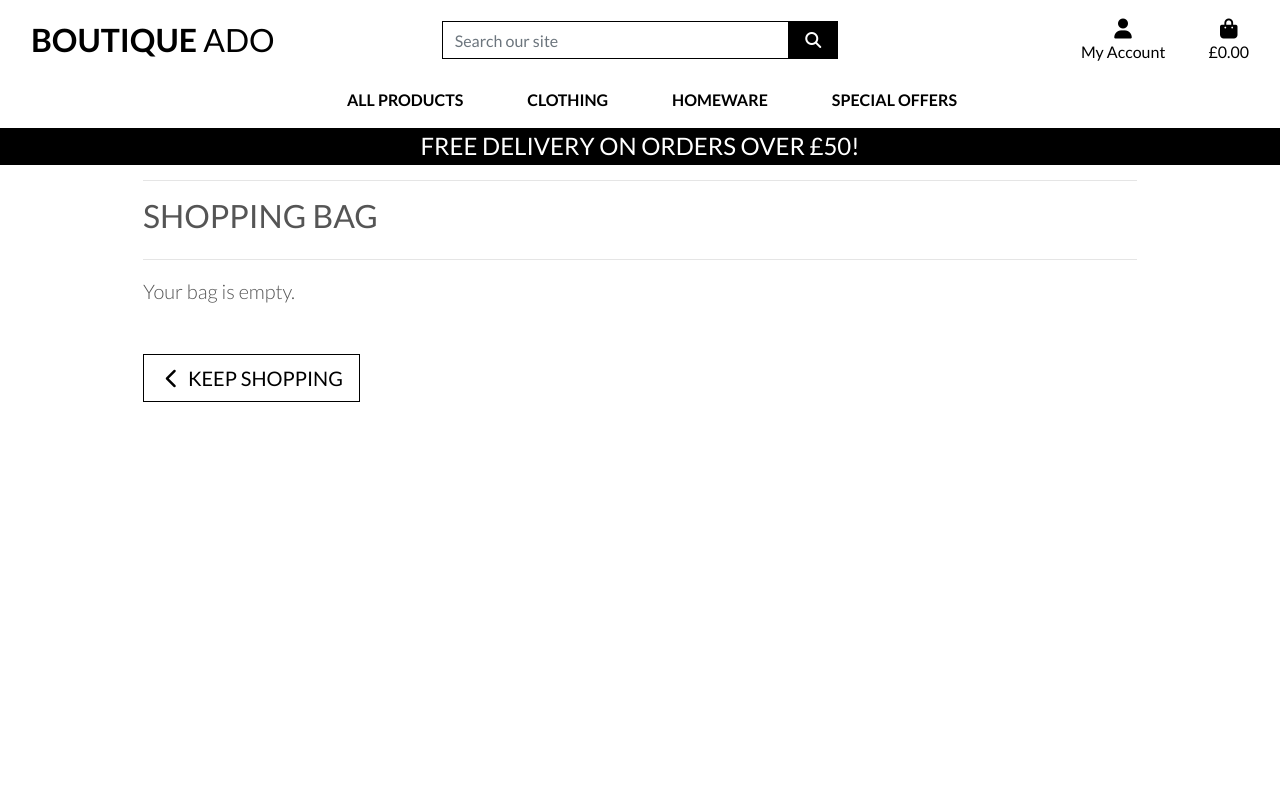
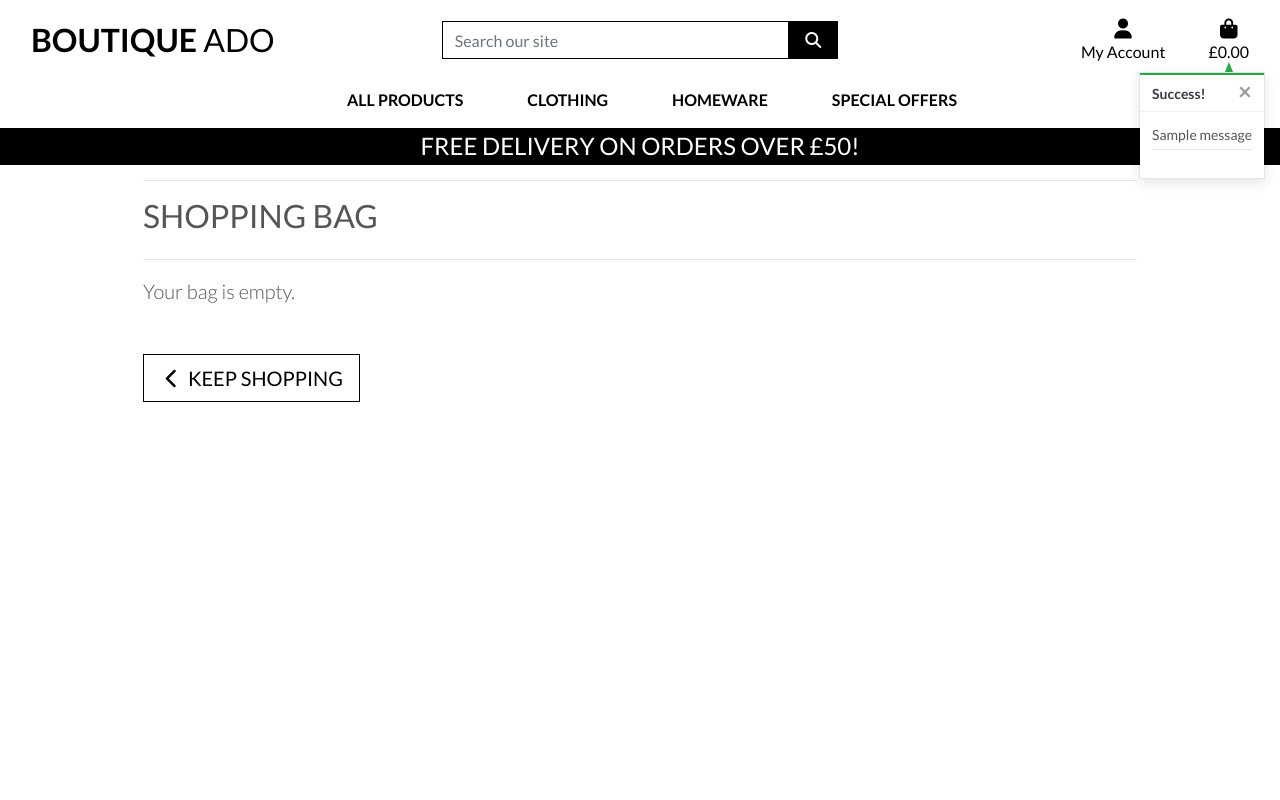
Before and after one commit to Arcandrus/boutique_ado_v1, a Django app: page /bag/ in a window 1280 px wide. Run offline with Django 3.2, Linux system fonts and the light colour scheme; tables that the repository leaves empty hold one stand-in row (values such as "Sample post"); one stand-in notice (Sample message) is shown; some libraries are stand-ins or nearby versions.

Commit message:
Added toasts

```diff
--- a/bag/views.py
+++ b/bag/views.py
@@ -1,4 +1,6 @@
-from django.shortcuts import render, redirect, reverse, HttpResponse
+from django.shortcuts import render, redirect, reverse, HttpResponse, get_object_or_404
+from django.contrib import messages
+from products.models import Product
 # Create your views here.
 
 def view_bag(request):
@@ -9,6 +11,7 @@ def view_bag(request):
 def add_to_bag(request, item_id):
     """ Add a quantity of item to the bag """
 
+    product = get_object_or_404(Product, pk=item_id)
     quantity = int(request.POST.get('quantity'))
     redirect_url = request.POST.get('redirect_url')
     size = None
@@ -22,26 +25,29 @@ def add_to_bag(request, item_id):
         if item_id in list(bag.keys()):
             if size in bag[item_id]['items_by_size'].keys():
                 bag[item_id]['items_by_size'][size] += quantity
+                messages.success(request, f'Updated size {size.upper()} {product.name} quantity to {bag[item_id]["items_by_size"][size]}')
             else:
                 bag[item_id]['items_by_size'][size] = quantity
+                messages.success(request, f'Added {quantity} size {size.upper()} {product.name} to bag')
         else:
             bag[item_id] = {'items_by_size': {size: quantity}}
+            messages.success(request, f'Added {quantity} size {size.upper()} {product.name} to your bag')
     else:
         if item_id in list(bag.keys()):
             bag[item_id] += quantity
+            messages.success(request, f'Updated {product.name} quantity {bag[item_id]}')
         else:
             bag[item_id] = quantity
+            messages.success(request, f'Added {quantity} {product.name} to your bag')
 
     request.session['bag'] = bag
     return redirect(redirect_url)
 
 
-from django.contrib import messages
-from django.shortcuts import redirect, reverse
-
 def adjust_bag(request, item_id):
     """ Adjusts the bag quantities safely """
 
+    product = get_object_or_404(Product, pk=item_id)
     quantity = int(request.POST.get('quantity'))
     size = None
 
@@ -54,21 +60,25 @@ def adjust_bag(request, item_id):
         if item_id in bag:
             if quantity > 0:
                 bag[item_id]['items_by_size'][size] = quantity
+                messages.success(request, f'Updated size {size.upper()} {product.name} quantity to {bag[item_id]["items_by_size"][size]}')
             else:
                 if size in bag[item_id]['items_by_size']:
                     del bag[item_id]['items_by_size'][size]
                     if not bag[item_id]['items_by_size']:
                         bag.pop(item_id)
+                        messages.success(request, f'Removed size {size.upper()} {product.name} from your bag')
         else:
-            messages.error(request, "Item not found in bag.")
+            messages.error(request, "Item not found in your bag.")
     else:
         if item_id in bag:
             if quantity > 0:
                 bag[item_id] = quantity
+                messages.success(request, f'Updated {product.name} quantity {bag[item_id]}')
             else:
                 bag.pop(item_id)
+                messages.success(request, f'Removed {product.name} from your bag')
         else:
-            messages.error(request, "Item not found in bag.")
+            messages.error(request, "Item not found in your bag.")
 
     request.session['bag'] = bag
     return redirect(reverse('view_bag'))
@@ -76,6 +86,7 @@ def adjust_bag(request, item_id):
 
 def remove_from_bag(request, item_id):
     """ Removes items from the bag on the shopping bag page """
+    product = get_object_or_404(Product, pk=item_id)
     try:
         size = None
 
@@ -87,13 +98,17 @@ def remove_from_bag(request, item_id):
         if size:
             if size in bag[item_id]['items_by_size']:
                 del bag[item_id]['items_by_size'][size]
+                messages.success(request, f'Removed size {size.upper()} {product.name} from your bag')
+
                 if not bag[item_id]['items_by_size']:
                     bag.pop(item_id)
         else:
             bag.pop(item_id)
+            messages.success(request, f'Removed {product.name} from your bag')
 
         request.session['bag'] = bag
         return HttpResponse(status=200)
 
     except Exception as e:
+        messages.error(request, f'Error removing item {e}')
         return HttpResponse(status=500)
--- a/boutique_ado/settings.py
+++ b/boutique_ado/settings.py
@@ -79,6 +79,8 @@ TEMPLATES = [
     },
 ]
 
+MESSAGE_STORAGE = 'django.contrib.messages.storage.session.SessionStorage'
+
 AUTHENTICATION_BACKENDS = [
     'django.contrib.auth.backends.ModelBackend',
     'allauth.account.auth_backends.AuthenticationBackend',
--- a/products/views.py
+++ b/products/views.py
@@ -39,7 +39,7 @@ def all_products(request):
         if 'q' in request.GET:
             query = request.GET['q']
             if not query:
-                messages.error(request, "You must enter search criteria")
+                messages.error(request, "You didn't enter any search criteria!")
                 return redirect(reverse('products'))
             queries = Q(name__icontains=query) | Q(description__icontains=query)
             products = products.filter(queries)
--- a/static/css/base.css
+++ b/static/css/base.css
@@ -101,6 +101,71 @@ a.category-badge > span.badge:hover {
     cursor: pointer;
 }
 
+.message-container {
+    position: fixed;
+    top: 72px;
+    right: 15px;
+    z-index: 9999;
+}
+
+.custom-toast {
+    overflow: visible;
+}
+
+.toast-capper {
+    height: 2px;
+}
+
+.arrow-up {
+    width: 0;
+    height: 0;
+    border-left: 4px solid transparent;
+    border-right: 4px solid transparent;
+    border-bottom: 10px solid black;
+    position: absolute;
+    top: -10px;
+    right: 32px;
+}
+
+/* Convenience classes - colors copied from Bootstrap */
+.arrow-primary {
+    border-bottom-color: #007bff !important;
+}
+
+.arrow-secondary {
+    border-bottom-color: #6c757d !important;
+}
+
+.arrow-success {
+    border-bottom-color: #28a745 !important;
+}
+
+.arrow-danger {
+    border-bottom-color: #dc3545 !important;
+}
+
+.arrow-warning {
+    border-bottom-color: #ffc107 !important;
+}
+
+.arrow-info {
+    border-bottom-color: #17a2b8 !important;
+}
+
+.arrow-light {
+    border-bottom-color: #f8f9fa !important;
+}
+
+.arrow-dark {
+    border-bottom-color: #343a40 !important;
+}
+
+.bag-notification-wrapper {
+    height: 100px;
+    overflow-x: hidden;
+    overflow-y: auto;
+}
+
 /* -------------------------------- Media Queries */
 
 /* Slightly larger container on xl screens */
--- a/templates/base.html
+++ b/templates/base.html
@@ -131,7 +131,21 @@
     </header>
 
     {% if messages %}
-    <div class="message-container"></div>
+    <div class="message-container">
+        {% for message in messages %}
+            {% with message.level as level %}
+                {% if level == 40 %}
+                    {% include 'includes/toasts/toast_error.html' %}
+                {% elif level == 30 %}
+                    {% include 'includes/toasts/toast_warning.html' %}
+                {% elif level == 25 %}
+                    {% include 'includes/toasts/toast_success.html' %}
+                {% else %}
+                    {% include 'includes/toasts/toast_info.html' %}
+                {% endif %}
+            {% endwith %}
+        {% endfor %}
+    </div>
     {% endif %}
 
     {% block page_header %}
@@ -141,6 +155,9 @@
     {% endblock %}
 
     {% block postloadjs %}
+    <script type="text/javascript">
+        $('.toast').toast('show');
+    </script>
     {% endblock %}
 </body>
 
--- /dev/null
+++ b/templates/includes/toasts/toast_success.html
@@ -0,0 +1,56 @@
+<div class="toast custom-toast rounded-0 border-top 0" data-autohide="false">
+    <div class="arrow-up arrow-success"></div>
+    <div class="w-100 toast-capper bg-success"></div>
+    <div class="toast-header bg-white text-dark">
+        <strong class="mr-auto">Success!</strong>
+        <button type="button" class="ml-2 mb-1 close text-dark" data-dismiss="toast" aria-label="Close">
+            <span aria-hidden="true">&times;</span>
+        </button>
+    </div>
+    <div class="toast-body bg-white">
+        <div class="row">
+            <div class="col">
+                {{ message }}
+                <hr class="mt-1 mb-3">
+            </div>
+        </div>
+        {% if grand_total %}
+        <p class="logo-font bg-white text-black py-1">Your bag ({{ product_count }})</p>
+        <div class="bag-notification-wrapper">
+            {% for item in bag_items %}
+            <div class="row">
+                <div class="col-3 my-1">
+                    <img class="w-100" src="{{ item.product.image.url }}">
+                </div>
+                <div class="col-9">
+                    <p class="my-0"><strong>{{ item.product.name }}</strong></p>
+                    <p class="my-0 small">Size: {% if item.product.has_sizes %}{{ item.size|upper }}{% else %}N/A {%endif %}</p>
+                    <p class="my-0 small text-muted">Quantity: {{ item.quantity }}</p>
+                </div>
+            </div>
+            {% endfor %}
+        </div>
+        <div class="row">
+            <div class="col">
+                <strong>
+                    <p class="mt-3 mb-1 text-black">
+                        Total{% if free_delivery_delta > 0 %} (Exc. delivery){% endif %}:
+                        <span class="float-right">£{{ total|floatformat:2 }}</span>
+                    </p>
+                </strong>
+                {% if free_delivery_delta > 0 %}
+                <p class="mb-0 p-2 bg-warning shadow-sm text-black text-center">
+                    Spend <strong>£{{ free_delivery_delta }}</strong> more to get free next day delivery!
+                </p>
+                {% endif %}
+                <a href="{% url 'view_bag' %}" class="btn btn-black btn-block rounded-0">
+                    <span class="text-uppercase">Go To Secure Checkout</span>
+                    <span class="icon">
+                        <i class="fas fa-lock"></i>
+                    </span>
+                </a>
+            </div>
+        </div>
+        {% endif %}
+    </div>
+</div>
```
Also changed, not shown: templates/includes/toasts/toast_error.html (added, +13 -0 lines), templates/includes/toasts/toast_info.html (added, +13 -0 lines), templates/includes/toasts/toast_warning.html (added, +13 -0 lines).
